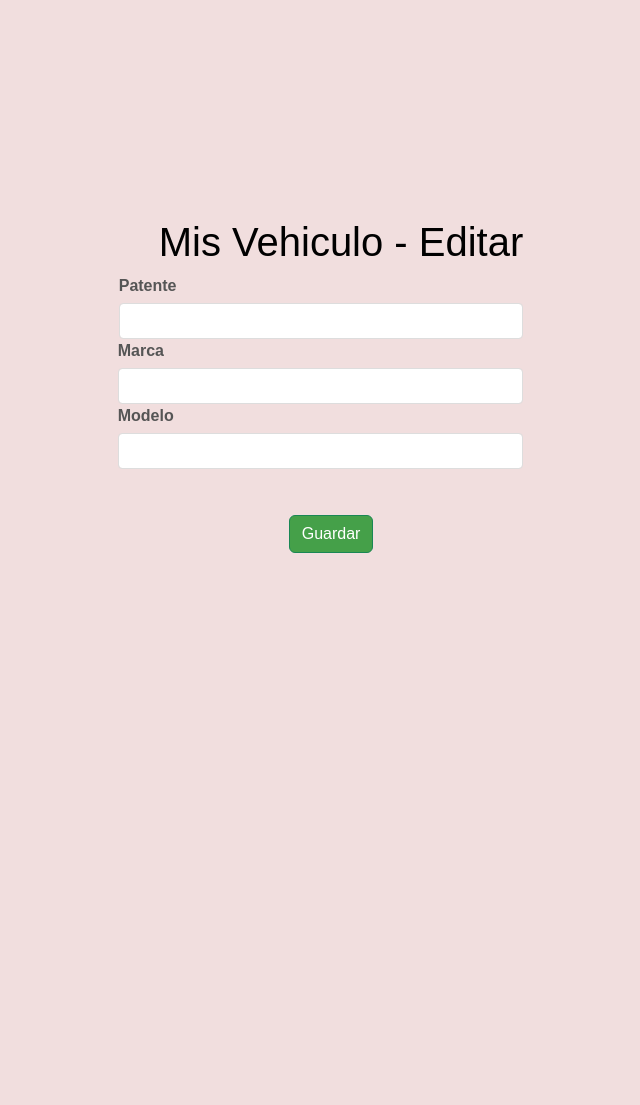
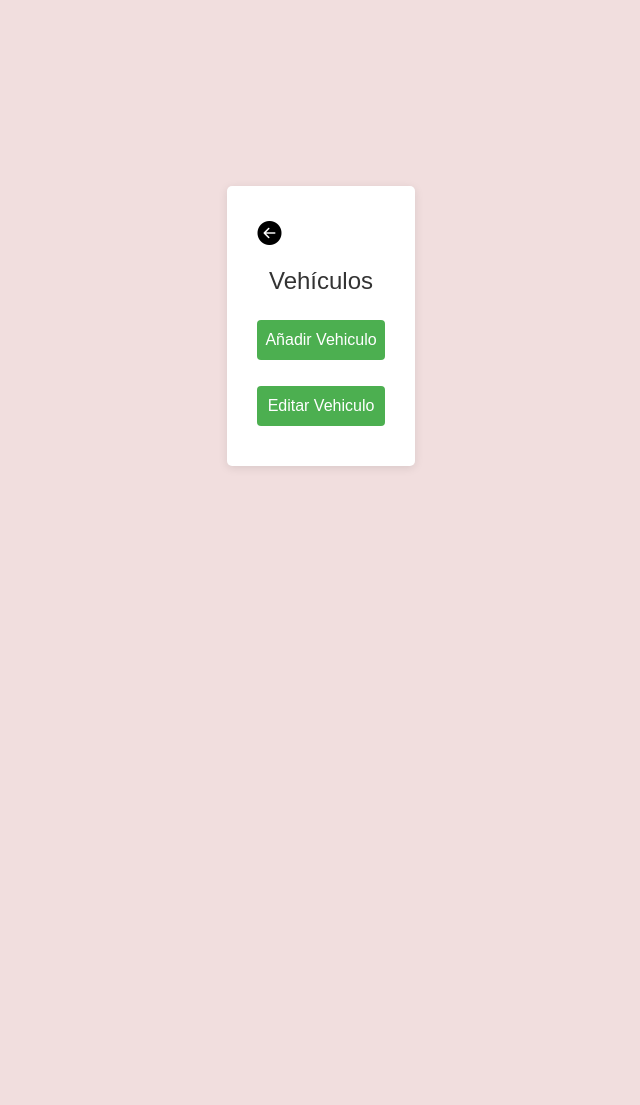
Before and after one commit to DecoudJuan/Laboratorio1, a Flask app: template frontend/templates/edicionvehiculo.html in a window 1280 px wide. Shown: the part 54-1159 px from the top of the page, without its empty margins (319-959 px from the left). After the commit the page ends 522 px from the top, so only its background shows below. Run offline with Flask 3, Linux system fonts and the light colour scheme; the template is opened without the code that fills it, so the values that code supplies are empty; some libraries are stand-ins or nearby versions.

Commit message:
modal de edicion de vehiculos funcional

```diff
--- a/frontend/static/css/styles.css
+++ b/frontend/static/css/styles.css
@@ -7,6 +7,10 @@ body {
     justify-content: center;
     margin: 0;
     padding: 20PX;
+}
+
+#addVehicleForm, #editVehicleForm {
+    display: none;
 }
 
 .password-container {
@@ -292,9 +296,9 @@ h2 {
 
 .mensaje-bienvenida {
     position: relative;
-    top: 200px; /* Ajusta según necesites */
+    top: 200px;
     left: 50%;
     transform: translateX(-50%);
-    width: 80%; /* Ajusta el ancho si es necesario */
+    width: 80%;
     text-align: center;
 }
--- a/frontend/templates/edicionvehiculo.html
+++ b/frontend/templates/edicionvehiculo.html
@@ -8,6 +8,8 @@
     <link rel="icon" type="image/png" href="../static/images/favicon.ico" sizes="16x16" />
     <!-- Bootstrap CSS -->
     <link href="https://cdn.jsdelivr.net/npm/bootstrap@5.3.0/dist/css/bootstrap.min.css" rel="stylesheet">
+    <!-- Bootstrap Icons -->
+    <link rel="stylesheet" href="https://cdn.jsdelivr.net/npm/bootstrap-icons/font/bootstrap-icons.css">
     <!-- Custom CSS -->
     <link href="../static/css/styles.css" rel="stylesheet">
 
@@ -21,36 +23,106 @@
     </div>
 
     <div class="main-content">
-        <h1 style="color: rgb(0, 0, 0);margin-top:50%; margin-left:40px">Mis Vehiculo - Editar</h1>
-        <ul style="color: black; list-style-type: none; padding-left: 0;">
-            <form id="editCarform" action="guardar_datos_vehiculo" method="post">
-                <div class="input-group">
-                    <div class="password-field-container">
-                        <label for="registerName">Patente</label>
-                        <input type="text" id="registerPlate" name="patente" class="form-control" required>
+            <!-- Modal de Registro -->
+            <div class="general-container" id="vehicleForm">
+                <button type="button" class="back-button" id="backTo">
+                    <i class="bi bi-arrow-left-circle-fill" style="font-size: 1.5rem;"></i>
+                </button>
+                <h2>     Vehículos     </h2>
+                <div class="d-grid gap-3 mt-4">
+                    <button id="showAddVehicleBtn" class="button">Añadir Vehiculo</button>
+                    <button id="showEditVehicleBtn" class="button">Editar Vehiculo</button>
                 </div>
-                    <div class="password-field-container">
-                        <label for="registerName">Marca</label>
-                        <input type="text" id="registerBrand" name="marca" class="form-control" required>
-                    </div>
-                    <div class="password-field-container">
-                        <label for="registerName">Modelo</label>
-                        <input type="text" id="registerModel" name="modelo" class="form-control" required>
             </div>
 
+            <!-- Añadir Vehiculo (inicialmente oculto) -->
+            <div class="general-container" id="addVehicleForm">
+                <button type="button" class="back-button" id="backTobackToVehicleOptionsFromAdd">
+                    <i class="bi bi-arrow-left-circle-fill" style="font-size: 1.5rem;"></i>
+                </button>
+                <h2>     Añadir Vehiculo     </h2>
+                <form id="registerUserForm" action="/register" method="post">
+                    <div class="input-group">
+                        <label for="username">Nombre Completo</label>
+                        <input type="text" id="username" name="username" required>
                     </div>
-                <input type="hidden" id="patenteActual" name="patenteActual">
-                <!-- Otros campos... -->
-                <div style="position: relative; height: 500px;">
-                    <button type="submit" class="btn btn-success mt-3" style="background-color: #45a049; position: absolute; top: 20px; left: 170px;">Guardar</button>
+                    <div class="input-group">
+                        <label for="phone">Teléfono</label>
+                        <input type="tel" id="phone" name="phone" required>
+                    </div>
+                    <div class="input-group">
+                        <label for="email">Correo Electrónico</label>
+                        <input type="email" id="email" name="email" required>
+                    </div>
+                    <div class="input-group">
+                        <label for="userpassword">Contraseña</label>
+                        <div class="password-field-container">
+                            <input type="password" id="userpassword" name="password" required>
+                            <button type="button" class="password-toggle-btn toggle-password" data-target="userpassword">
+                                <i class="bi bi-eye"></i>
+                            </button>
+                        </div>
+                    </div>
+                    <div class="input-group">
+                        <label for="userconfirmPassword">Confirmar Contraseña</label>
+                        <div class="password-field-container">
+                            <input type="password" id="userconfirmPassword" name="confirmPassword" required>
+                            <button type="button" class="password-toggle-btn toggle-password" data-target="userconfirmPassword">
+                                <i class="bi bi-eye"></i>
+                            </button>
+                        </div>
                     </div>
 
+                    <button type="submit" class="button">Guardar</button>
+                    <div id="registerMessage" class="message"></div>
                 </form>
-        </ul>
             </div>
 
+            <!-- Formulario de Registro de Administrador (inicialmente oculto) -->
+            <div class="general-container" id="editVehicleForm">
+                <button type="button" class="back-button" id="backTobackToVehicleOptionsFromEdit">
+                    <i class="bi bi-arrow-left-circle-fill" style="font-size: 1.5rem;"></i>
+                </button>
+                <h2>     Editar Vehiculo     </h2>
+                <form id="registerAdminForm" action="/register" method="post">
+                    <div class="input-group">
+                        <label for="adminUsername">Nombre Completo</label>
+                        <input type="text" id="adminUsername" name="username" required>
+                    </div>
+                    <div class="input-group">
+                        <label for="adminPhone">Teléfono</label>
+                        <input type="tel" id="adminPhone" name="phone" required>
+                    </div>
+                    <div class="input-group">
+                        <label for="adminEmail">Correo Electrónico</label>
+                        <input type="email" id="adminEmail" name="email" required>
+                    </div>
+                    <div class="input-group">
+                        <label for="adminpassword">Contraseña</label>
+                        <div class="password-field-container">
+                            <input type="password" id="adminpassword" name="password" required minlength="6">
+                            <button type="button" class="password-toggle-btn toggle-password" data-target="adminpassword">
+                                <i class="bi bi-eye"></i>
+                            </button>
+                        </div>
+                    </div>
+                    <div class="input-group">
+                        <label for="adminconfirmPassword">Confirmar Contraseña</label>
+                        <div class="password-field-container">
+                            <input type="password" id="adminconfirmPassword" name="confirmPassword" required>
+                            <button type="button" class="password-toggle-btn toggle-password" data-target="loginPassword">
+                                <i class="bi bi-eye"></i>
+                            </button>
+                        </div>
+                    </div>
+                    <div class="input-group">
+                        <label for="adminCode">Código de Administrador</label>
+                        <input type="text" id="adminCode" name="adminCode" required>
+                    </div>
+                    <button type="submit" class="button admin-button">Guardar</button>
+                    <div id="adminRegisterMessage" class="message"></div>
+                </form>
 
-        </ul>
         </div>
     <script src="../static/js/edicionvehiculo.js"></script>
 </body>
```
Also changed, not shown: frontend/static/js/ediciondatos.js (+64 -7 lines), frontend/static/js/edicionvehiculo.js (+45 -0 lines), frontend/static/js/misdatos.js (+90 -40 lines), frontend/templates/ediciondatos.html (+8 -4 lines). Lines whose indentation alone changed are shown as unchanged.
